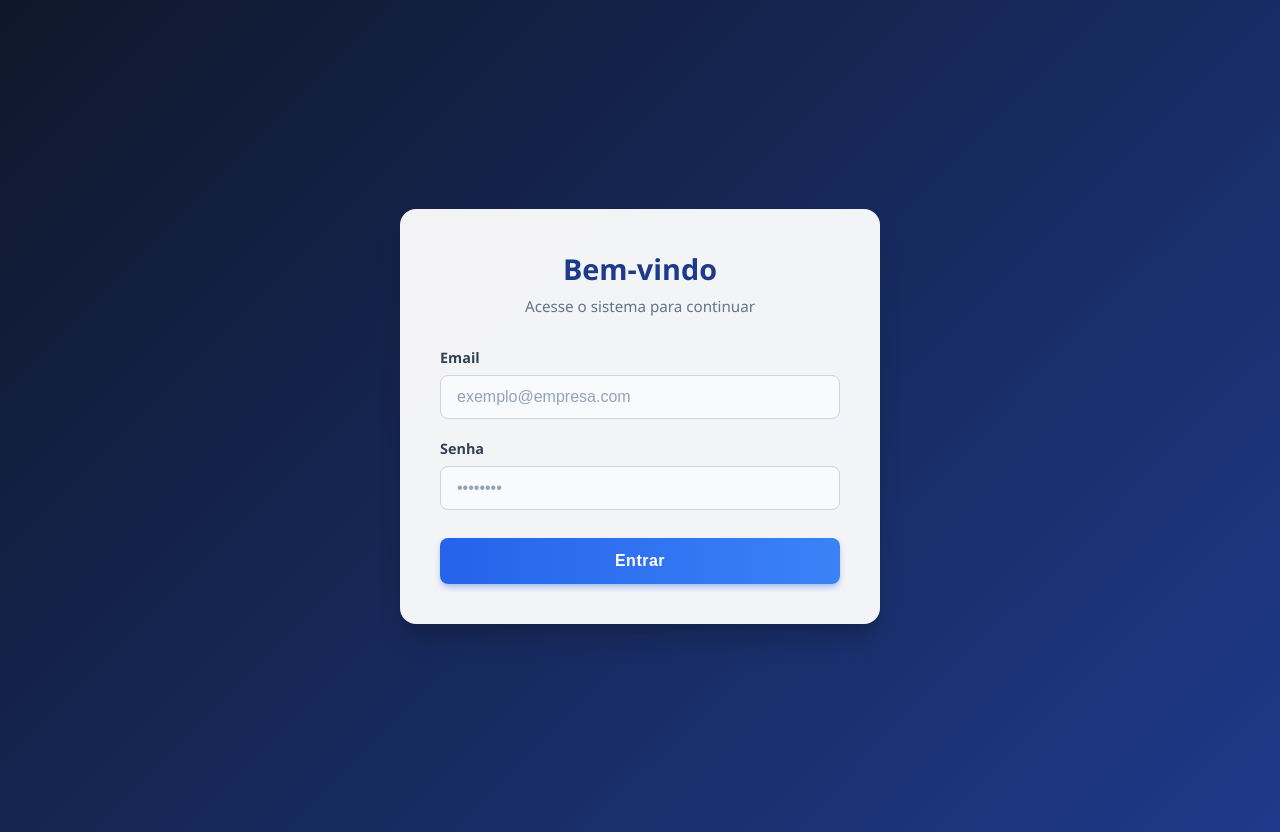
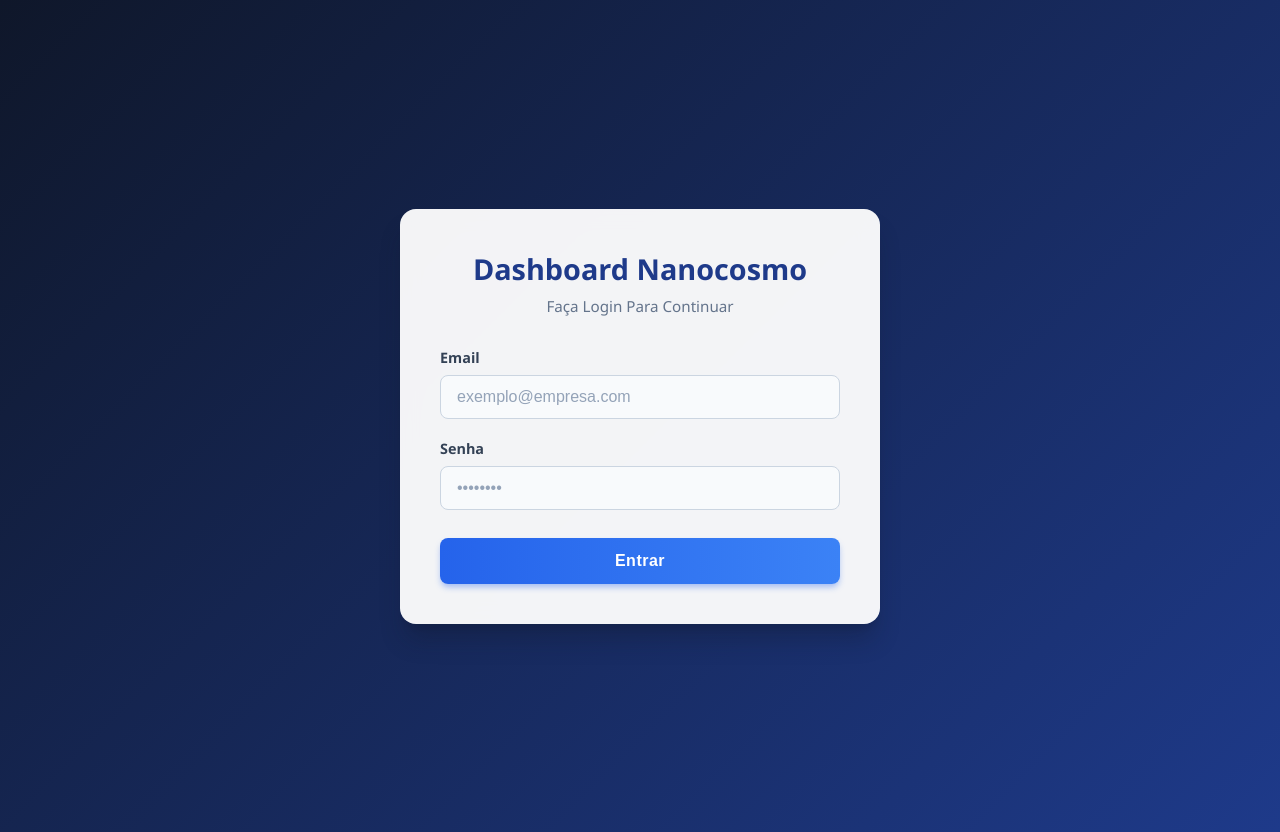
Before and after one commit to gabrieloliveirasouza21/projeto-lt, a Nuxt app: page /login in a window 1280 px wide. Built offline with nearby package versions, Linux system fonts and the light colour scheme.

Commit message:
some text updated

```diff
--- a/app/pages/login.vue
+++ b/app/pages/login.vue
@@ -39,8 +39,8 @@ const handleLogin = async () => {
         <div class="login-card">
 
             <div class="card-header">
-                <h1 class="title">Bem-vindo</h1>
-                <p class="subtitle">Acesse o sistema para continuar</p>
+                <h1 class="title">Dashboard Nanocosmo</h1>
+                <p class="subtitle">Faça Login Para Continuar</p>
             </div>
 
             <form @submit.prevent="handleLogin" class="login-form">
```
